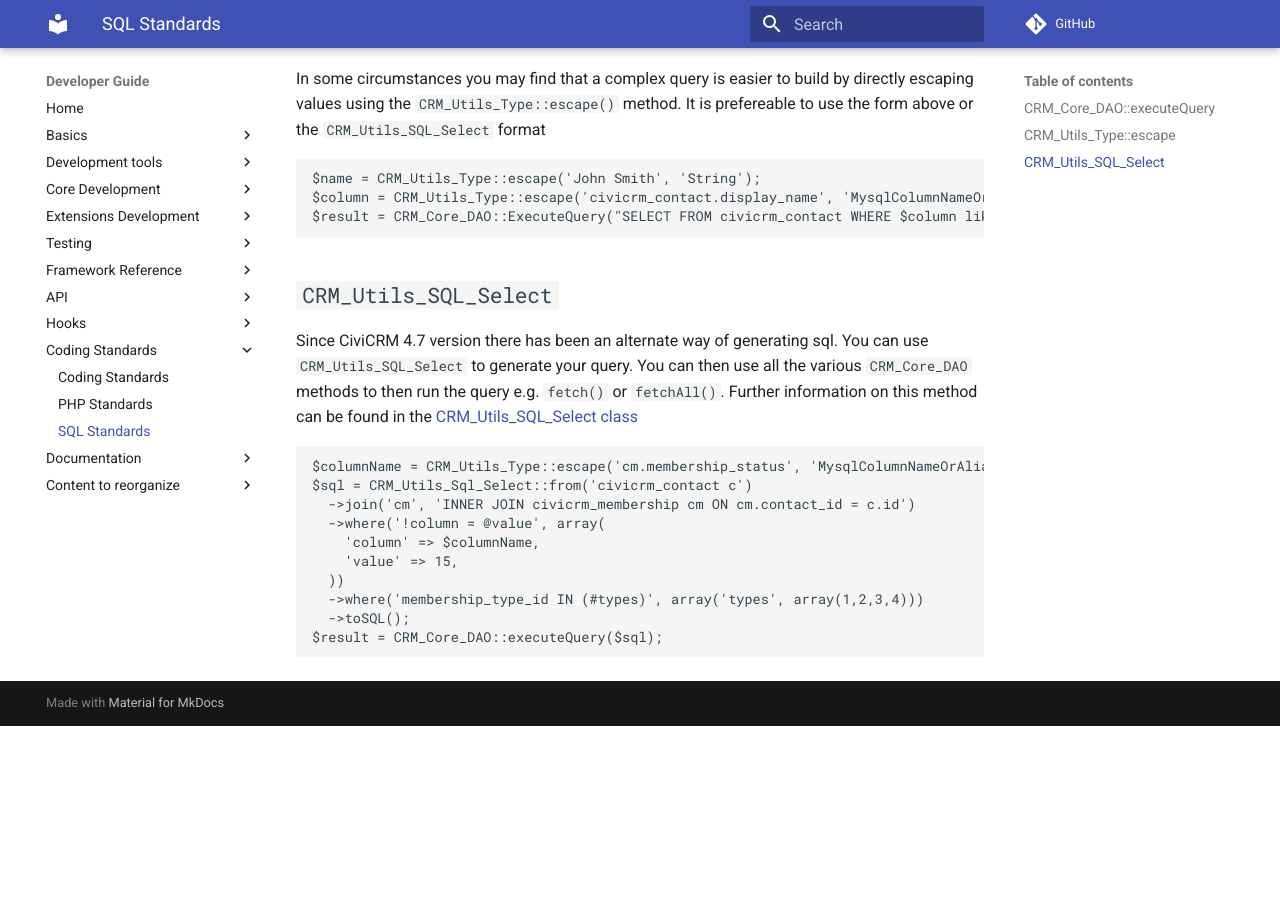
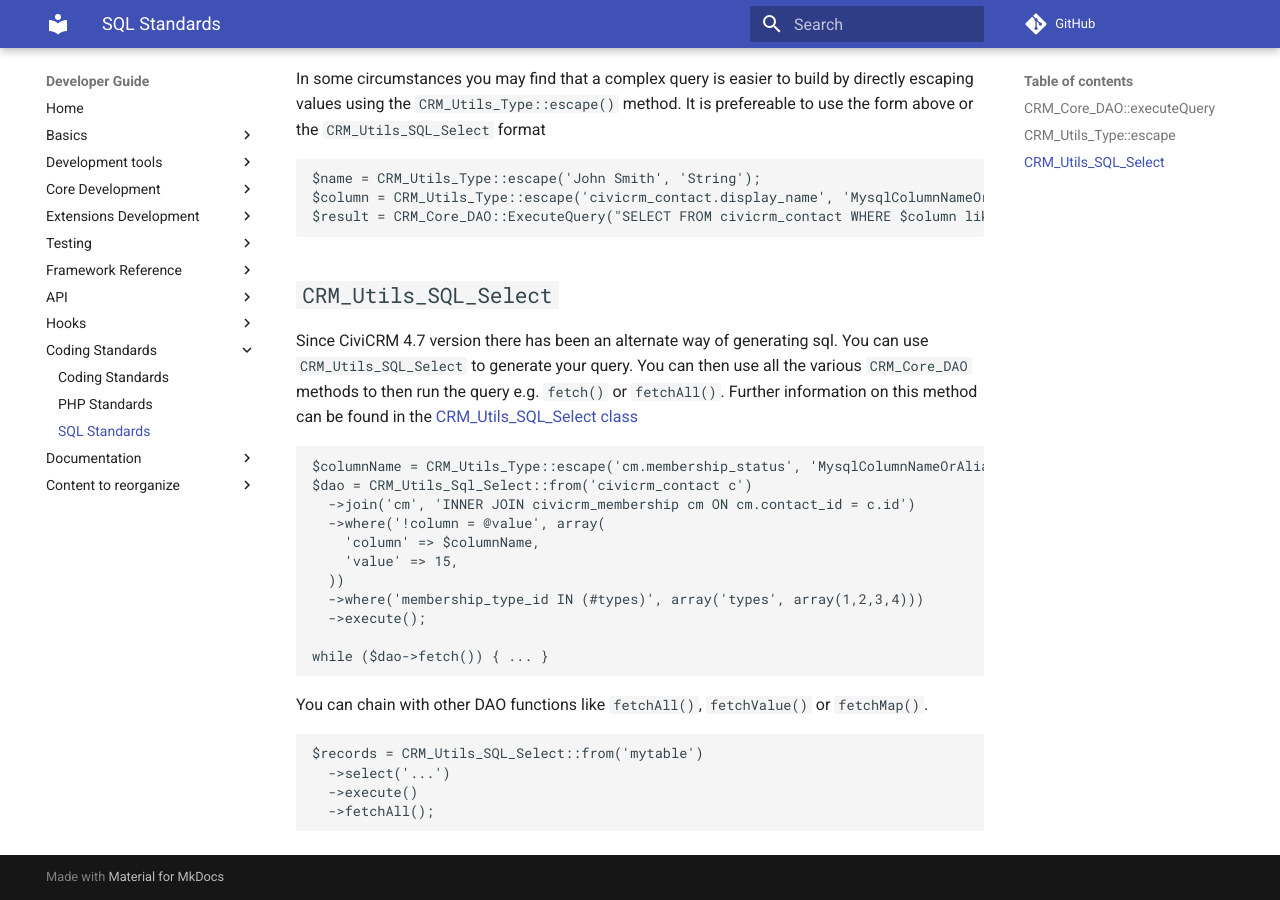
Before and after one commit to civicrm/civicrm-dev-docs, an MkDocs documentation site: the page built from docs/standards/sql.md, in a window 1280 px wide and 900 px high, scrolled down 836 px. Built offline with MkDocs 1.6.1 and Material for MkDocs 9.7.7, drawn with Linux system fonts in a browser that asks for light colours; comment, search, counter and statistics services are not loaded; old or Windows-style settings are respelled for this version of MkDocs; before the commit the page ends 1562 px from its top, so only the background shows below that.

Commit message:
Document new changes in CRM_Utils_SQL_Select

````diff
--- a/docs/standards/sql.md
+++ b/docs/standards/sql.md
@@ -44,13 +44,21 @@ Further information on this method can be found in the [CRM_Utils_SQL_Select cla
 
 ```php
 $columnName = CRM_Utils_Type::escape('cm.membership_status', 'MysqlColumnNameOrAlias');
-$sql = CRM_Utils_Sql_Select::from('civicrm_contact c')
+$dao = CRM_Utils_Sql_Select::from('civicrm_contact c')
   ->join('cm', 'INNER JOIN civicrm_membership cm ON cm.contact_id = c.id')
   ->where('!column = @value', array(
     'column' => $columnName,
     'value' => 15,
   ))
   ->where('membership_type_id IN (#types)', array('types', array(1,2,3,4)))
-  ->toSQL();
-$result = CRM_Core_DAO::executeQuery($sql);
+  ->execute();
+
+while ($dao->fetch()) { ... }
 ```
+You can chain with other DAO functions like ```fetchAll()```, ```fetchValue()``` or ```fetchMap()```.
+```php
+$records = CRM_Utils_SQL_Select::from('mytable')
+  ->select('...')
+  ->execute()
+  ->fetchAll();
+```
````
